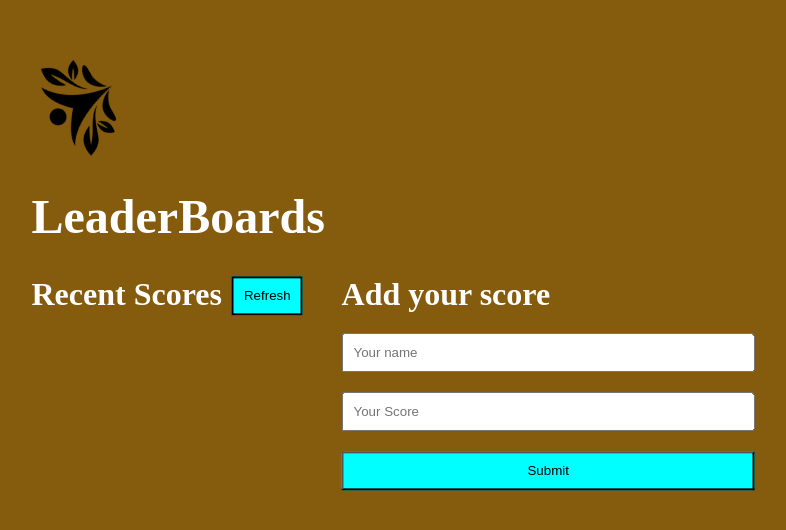
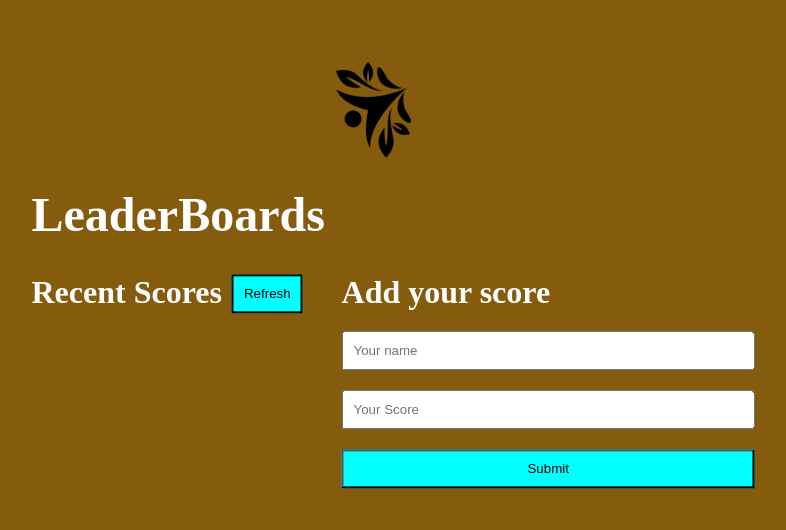
Before and after one commit to Jolak5/leaderboardApp, a website built with webpack: page src/index.html in a window 1280 px wide. Shown: the part 128-658 px from the top of the page, without its empty margins (264-1050 px from the left). Built offline with nearby package versions, Linux system fonts and the light colour scheme; no server answers.

Commit message:
Fix logo issues

```diff
--- a/src/index.html
+++ b/src/index.html
@@ -8,9 +8,8 @@
     <script src="https://unpkg.com/lodash@4.17.20"></script>
   </head>
   <body>
-    <script src="./src/index.js"></script>
     <main>
-      <div class="./logo-div"><img class="logo" src="/spa-logotype.png" alt="LeaderBoards"></div>
+      <div class="logo-div"><img class="logo" alt="LeaderBoards" /></div>
 
       <h1>LeaderBoards</h1>
       <section>
@@ -30,8 +29,7 @@
           </form>
         </div>
       </section>
-      <div>
-      </div>
+      <div></div>
     </main>
   </body>
 </html>
--- a/src/index.js
+++ b/src/index.js
@@ -1,6 +1,7 @@
 /* eslint-disable no-unused-vars */
 import _, { method } from 'lodash';
 import './style.css';
+import Logo from './spa-logotype.png';
 import { getData } from '../modules/getData.js';
 import { postData } from '../modules/postData.js';
 
@@ -32,3 +33,6 @@ submit.addEventListener('click', (e) => {
 window.addEventListener('load', () => {
   refreshResult();
 });
+
+const myLogo = document.querySelector('.logo');
+myLogo.setAttribute('src', Logo);
--- a/webpack.config.js
+++ b/webpack.config.js
@@ -21,6 +21,10 @@ module.exports = {
         test: /\.css$/i,
         use: ['style-loader', 'css-loader'],
       },
+      {
+        test: /\.(png|svg|jpg|jpeg|gif)$/i,
+        type: 'asset/resource',
+      },
     ],
   },
 };
```
Also changed, not shown: dist/8f97daea96be4c508cb2.png (renamed from spa-logotype.png), dist/index.html, dist/main.js, src/spa-logotype.png (added).
